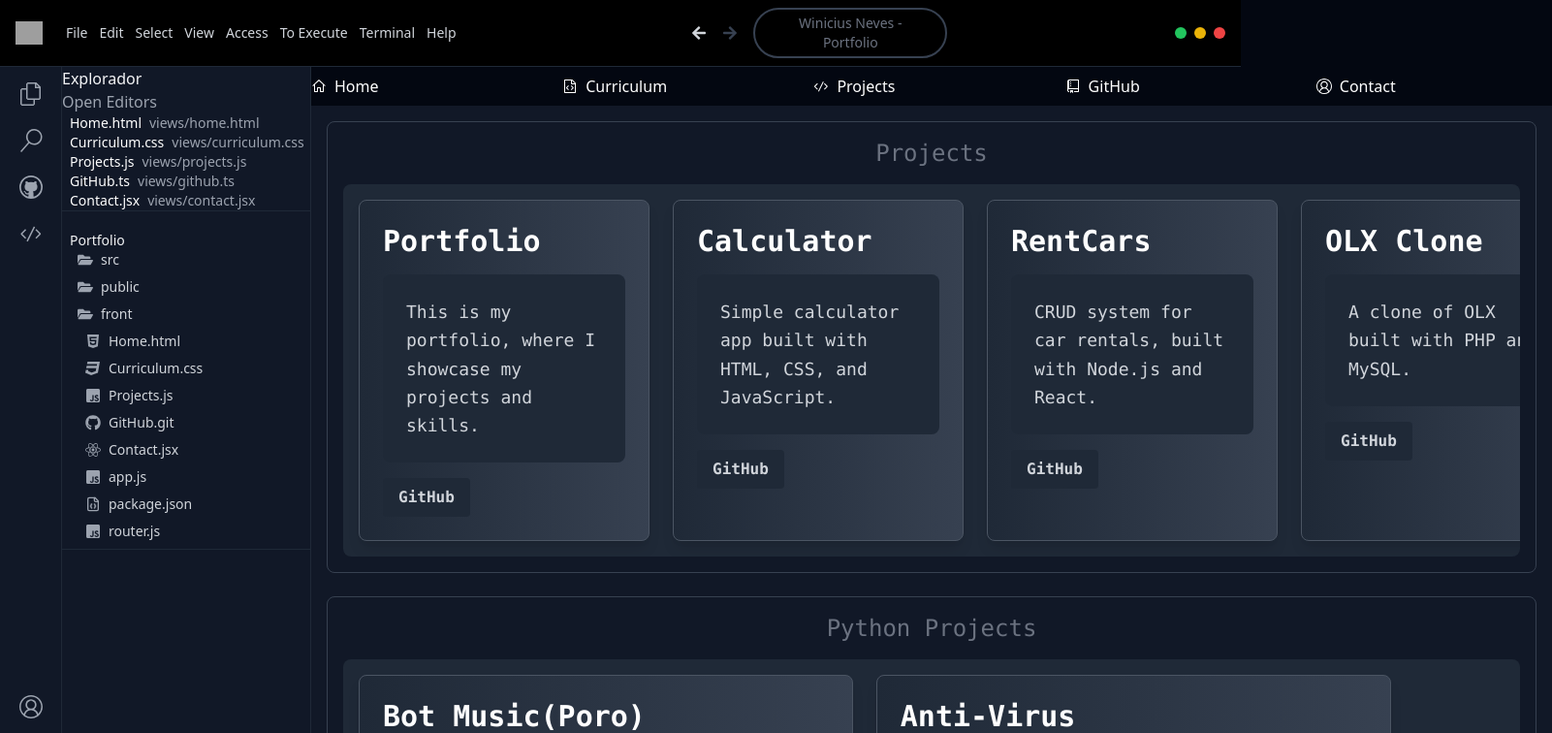
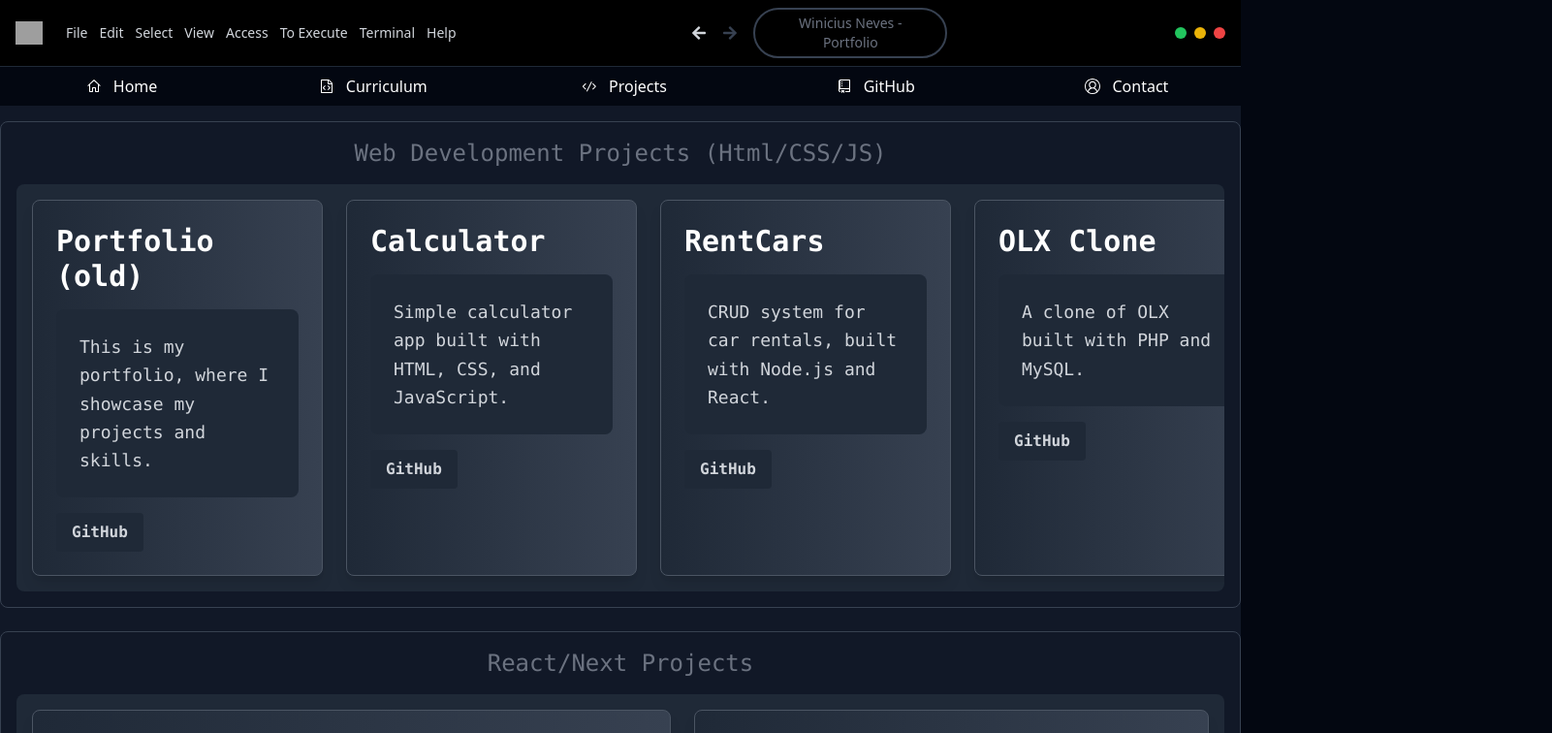
Before and after one commit to WiniciusNeves/portfolio-2.0, a Next.js app: page /projects in a window 1280 px wide. Shown: the top 756 px of the page at 97% size, 1601 px wide, since content can reach past the window. Built offline with nearby package versions, Linux system fonts and the light colour scheme; grey boxes are pictures that could not be loaded.

Commit message:
update responsibility

```diff
--- a/src/components/common/List.tsx
+++ b/src/components/common/List.tsx
@@ -2,7 +2,8 @@ import Box from "./Box";
 
 export default function List({ propagateServerField, children }: any) {
     return (
-        <div className="w-full max-w-full sm:max-w-screen-sm md:max-w-screen-md lg:max-w-screen-lg xl:max-w-[1250px] 2xl:max-w-screen-2xl border border-gray-700 rounded-lg p-4 bg-gray-900 overflow-hidden">
+        <div className="w-full max-w-full sm:max-w-screen-sm md:max-w-screen-md lg:max-w-screen-xl
+         2xl:max-w-screen-2xl border border-gray-700 rounded-lg p-4 bg-gray-900 overflow-hidden">
             <h2 className="text-gray-500 text-2xl mb-4 text-center">{propagateServerField.title}</h2>
             <div className="flex flex-col space-y-4 sm:flex-row sm:space-y-0 sm:space-x-6 overflow-x-auto p-4 rounded-lg bg-gray-800">
                 {children?.map((child: any) => (
--- a/src/components/common/NavAbas.tsx
+++ b/src/components/common/NavAbas.tsx
@@ -3,8 +3,8 @@ export default function NavAbas({ propagateServerField }: any) {
         <div className="w-1/3">
             <button className="w-full ">
                 <a href={propagateServerField.url} className={`flex items-center space-x-2 w-full py-2 hover:text-sky-300 hover:border-sky-300 hover:border-b-2 `} >
-                    {propagateServerField.icon}
-                    <span>{propagateServerField.name}</span>
+
+                    <span className="flex justify-center items-center w-full gap-3">{propagateServerField.icon}{propagateServerField.name}</span>
 
                 </a>
             </button>
--- a/src/components/template/Aside.tsx
+++ b/src/components/template/Aside.tsx
@@ -5,7 +5,7 @@ import { LuFileJson } from "react-icons/lu";
 
 export default function Nav() {
     return (
-        <aside className="flex border-gray-800 md:border-r">
+        <aside className="flex border-gray-800 md:border-r ">
             <div className="hidden md:w-16 md:bg-gray-900 md:flex md:flex-col md:items-center md:py-4 md:space-y-6 md:border-gray-800 md:border-r md:float-left">
                 <Link href="/" passHref>
                     <VscFiles className="w-6 h-6 text-gray-400 hover:text-sky-300" />
@@ -16,7 +16,7 @@ export default function Nav() {
                 <Link href="/github" passHref>
                     <VscGithub className="w-6 h-6 text-gray-400 hover:text-sky-300" />
                 </Link>
-                <Link href="/code" passHref>
+                <Link href="/projects" passHref>
                     <VscCode className="w-6 h-6 text-gray-400 hover:text-sky-300" />
                 </Link>
                 <div className="flex flex-col items-center space-y-6 absolute bottom-2 pb-2">
--- a/src/components/template/Nav.tsx
+++ b/src/components/template/Nav.tsx
@@ -4,7 +4,7 @@ import { VscCode, VscHome, VscFileCode, VscRepo, VscAccount } from "react-icons/
 export default function Nav() {
     return (
         <nav className="w-full md:w-auto h-auto overflow-y-auto md:overflow-y-visible scrollbar-hide">
-            <div className="flex space-x-4 items-center">
+            <div className="flex space-x-4 items-center ">
                 <NavAbas
                     propagateServerField={{
                         name: "Home",
--- a/src/pages/_app.tsx
+++ b/src/pages/_app.tsx
@@ -14,7 +14,8 @@ export default function App({ Component, pageProps }: AppProps) {
   const is404 = router.pathname === "/404";
 
   // Rotas em que você NÃO quer que o Console apareça
-  const noConsoleRoutes = ["/404", "/curriculum", "/contact", "/github", "/projects"]; // Adicione as rotas onde não deseja o Console
+  const noConsoleRoutes = ["/404", "/curriculum", "/contact", "/github", "/projects"];
+  const noAsideRoutes = ["/projects" , "/github"];
 
   if (is404) return <Component {...pageProps} />;
 
@@ -24,15 +25,19 @@ export default function App({ Component, pageProps }: AppProps) {
 
 
       {/* Header no topo, z-index mais alto */}
-      <Header className="relative " />
+      <Header/>
 
       <div className="relative flex flex-grow ">
-        {/* Aside à esquerda, z-index mais alto */}
-        <Aside className="relative " />
+        {!noAsideRoutes.includes(router.pathname) && (
+          <div className="relative flex flex-grow">
+            <Aside />
+
+          </div>
+        )}
 
         <div className="relative flex flex-col w-full ">
           {/* Nav abaixo do Header, ao lado do Aside, z-index mais alto */}
-          <Nav className="relative " />
+          <Nav />
 
           <div className=" flex flex-grow  ">
             <Main>
@@ -42,7 +47,7 @@ export default function App({ Component, pageProps }: AppProps) {
           {/* Renderiza o Console apenas em páginas específicas */}
           {!noConsoleRoutes.includes(router.pathname) && (
             <div className="relative  w-full flex justify-center">
-              <Console className="relative " />
+              <Console />
             </div>
           )}
         </div>
--- a/src/pages/curriculum.tsx
+++ b/src/pages/curriculum.tsx
@@ -4,7 +4,7 @@ export default function Curriculum() {
 
     return (
         <div className="flex flex-col items-center justify-center bg-gray-900 h-full text-gray-300 p-6 hover:border-sky-300">
-            <div className="grid grid-cols-1 lg:grid-cols-2 gap-4 w-full max-w-screen-md" style={{ height: "75vh" }}>
+            <div className="grid grid-cols-1 lg:grid-cols-2 gap-4 w-full max-w-screen-md" style={{ height: "70vh" }}>
                 {/* Coluna da Esquerda */}
                 <div className="bg-gray-800 p-4 rounded-lg h-full overflow-hidden hover:overflow-y-scroll transition-all duration-300">
                     <div className="text-white text-2xl mb-4">Curriculum</div>
--- a/src/pages/index.tsx
+++ b/src/pages/index.tsx
@@ -3,7 +3,7 @@ import Link from 'next/link';
 
 const Home = () => {
   return (
-    <div className="flex flex-col items-center justify-center bg-gray-900 h-full text-gray-300 p-6">
+    <div className="flex flex-col items-center justify-center bg-gray-900 h-full w-full text-gray-300 p-6" style={{ maxHeight: '85vh' }}>
       <img src="https://readme-typing-svg.demolab.com?font=Fira+Code&pause=1000&color=999999&repeat=false&lines=Winicius+Neves" alt="Loading" className="w-96 h-auto" />
       <div className="flex flex-col lg:flex-row items-center space-y-6 lg:space-y-0 lg:space-x-6 mt-4 lg:mt-0">
         {/* Esconder a imagem no celular */}
--- a/src/pages/projects.tsx
+++ b/src/pages/projects.tsx
@@ -3,14 +3,14 @@ import Box from "@/components/common/Box";
 
 export default function Project() {
     return (
-        <div className="bg-gray-900 text-gray-300 overflow-y-auto w-full " style={{ maxHeight: "87vh" }}>
-            <div className="flex flex-col space-y-6 md:m-4">
-                <List propagateServerField={{ title: "Projects" }}>
+        <div className="bg-gray-900 text-gray-300 overflow-y-auto w-full flex justify-center " style={{ maxHeight: "87vh" }}>
+            <div className="flex flex-col space-y-6 md:m-4 h-full">
+                <List propagateServerField={{ title: "Web Development Projects (Html/CSS/JS)" }}>
                     <Box
                         propagateServerField={{
-                            title: "Portfolio",
+                            title: "Portfolio (old)",
                             content: "This is my portfolio, where I showcase my projects and skills.",
-                            link: "https://github.com/WiniciusNeves/portfolio-2.0",
+                            link: "https://github.com/WiniciusNeves/portfolio",
                         }}
                     />
                     <Box
@@ -31,7 +31,24 @@ export default function Project() {
                         propagateServerField={{
                             title: "OLX Clone",
                             content: "A clone of OLX built with PHP and MySQL.",
-                            link: "https://github.com/WiniciusNeves/olx-clone",
+                            link: "https://github.com/WiniciusNeves/Project_OLX",
+                        }}
+                    />
+                </List>
+
+                <List propagateServerField={{ title: "React/Next Projects" }}>
+                    <Box
+                        propagateServerField={{
+                            title: "Portfolio",
+                            content: "This is my portfolio, where I showcase my projects and skills.",
+                            link: "https://github.com/WiniciusNeves/portfolio",
+                        }}
+                    />
+                    <Box
+                        propagateServerField={{
+                            title: "UniSearch",
+                            content: "University search engine built with React.nativo",
+                            link: "https://github.com/WiniciusNeves/UniSearch",
                         }}
                     />
                 </List>
@@ -64,7 +81,7 @@ export default function Project() {
                     <Box
                         propagateServerField={{
                             title: "College",
-                            content: "College application made with Java.",
+                            content: "College application made with Java and PHP.",
                             link: "https://github.com/WiniciusNeves/college",
                         }}
                     />
--- a/src/styles/globals.css
+++ b/src/styles/globals.css
@@ -27,12 +27,7 @@ body {
   background-color: hsl(var(--background));
   color: hsl(var(--foreground));
 
-
-
-
 }
-
-
 
 span {
   margin-left: 8px;
```
